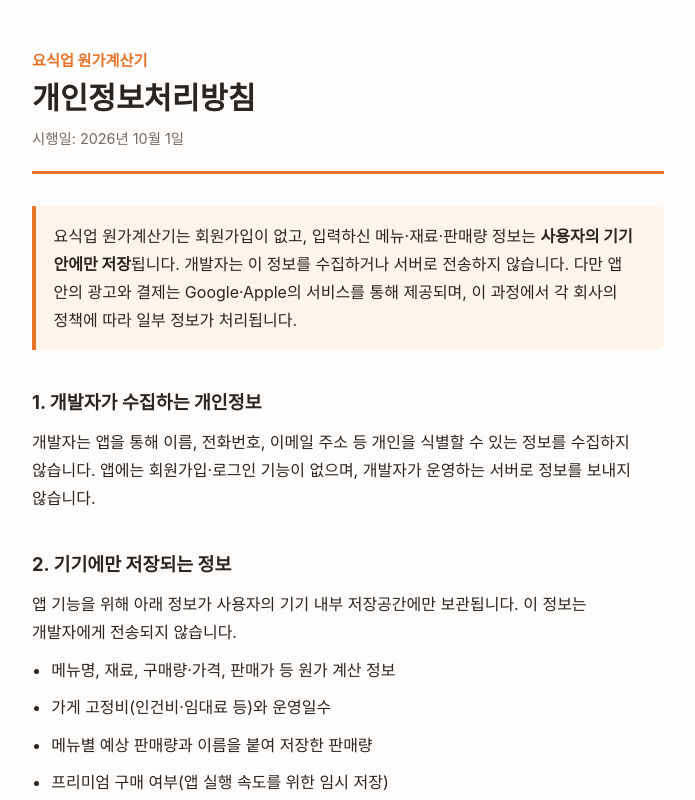
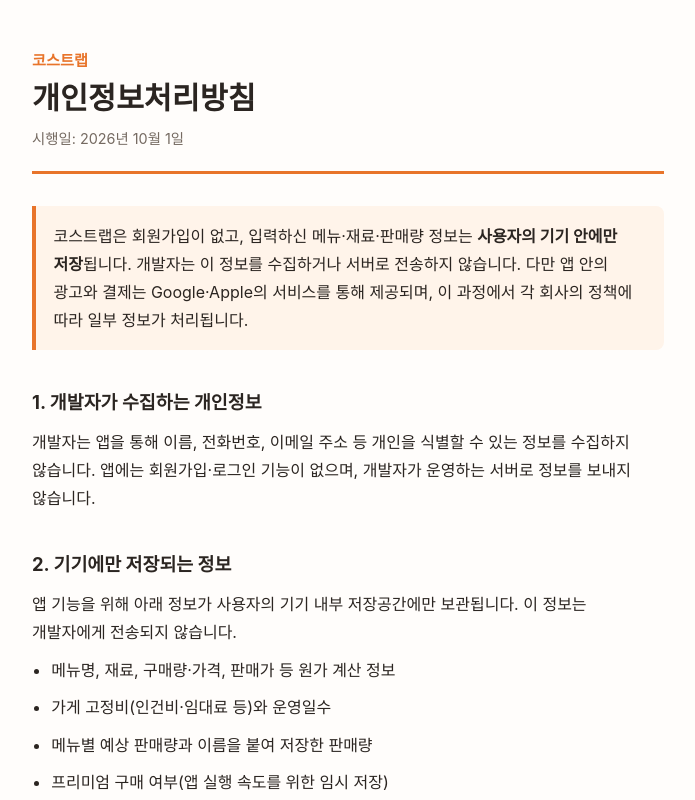
Before and after one commit to SIHO21/cost-privacy, a plain HTML site: page cost-calculator/privacy/index.html in a window 1280 px wide. Shown: the top 800 px of the page, without its empty margins (292-987 px from the left). Drawn offline with Linux system fonts and the light colour scheme.

Commit message:
Update index.html

```diff
--- a/cost-calculator/privacy/index.html
+++ b/cost-calculator/privacy/index.html
@@ -3,7 +3,7 @@
 <head>
 <meta charset="utf-8" />
 <meta name="viewport" content="width=device-width, initial-scale=1" />
-<title>개인정보처리방침 | 요식업 원가계산기</title>
+<title>개인정보처리방침 | 코스트랩</title>
 <style>
   :root {
     --ink: #2b2521;
@@ -51,13 +51,13 @@
 <body>
 <main>
   <header>
-    <p class="app">요식업 원가계산기</p>
+    <p class="app">코스트랩</p>
     <h1>개인정보처리방침</h1>
     <p class="date">시행일: 2026년 10월 1일</p>
   </header>
 
   <div class="summary">
-    <p>요식업 원가계산기는 회원가입이 없고, 입력하신 메뉴·재료·판매량 정보는 <strong>사용자의 기기 안에만 저장</strong>됩니다. 개발자는 이 정보를 수집하거나 서버로 전송하지 않습니다. 다만 앱 안의 광고와 결제는 Google·Apple의 서비스를 통해 제공되며, 이 과정에서 각 회사의 정책에 따라 일부 정보가 처리됩니다.</p>
+    <p>코스트랩은 회원가입이 없고, 입력하신 메뉴·재료·판매량 정보는 <strong>사용자의 기기 안에만 저장</strong>됩니다. 개발자는 이 정보를 수집하거나 서버로 전송하지 않습니다. 다만 앱 안의 광고와 결제는 Google·Apple의 서비스를 통해 제공되며, 이 과정에서 각 회사의 정책에 따라 일부 정보가 처리됩니다.</p>
   </div>
 
   <h2>1. 개발자가 수집하는 개인정보</h2>
@@ -124,7 +124,7 @@
   <h2>11. 방침의 변경</h2>
   <p>이 방침이 변경되면 이 페이지에 변경 내용과 시행일을 게시합니다.</p>
 
-  <footer>요식업 원가계산기 · 패키지명 com.siho.siyul.cost</footer>
+  <footer>코스트랩(CostLab) · 패키지명 com.siho.siyul.cost</footer>
 </main>
 </body>
 </html>
```
